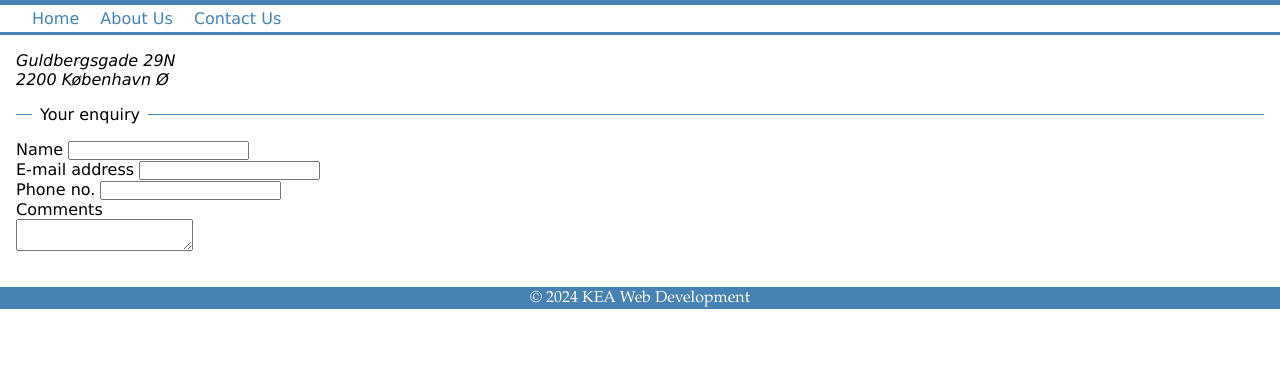
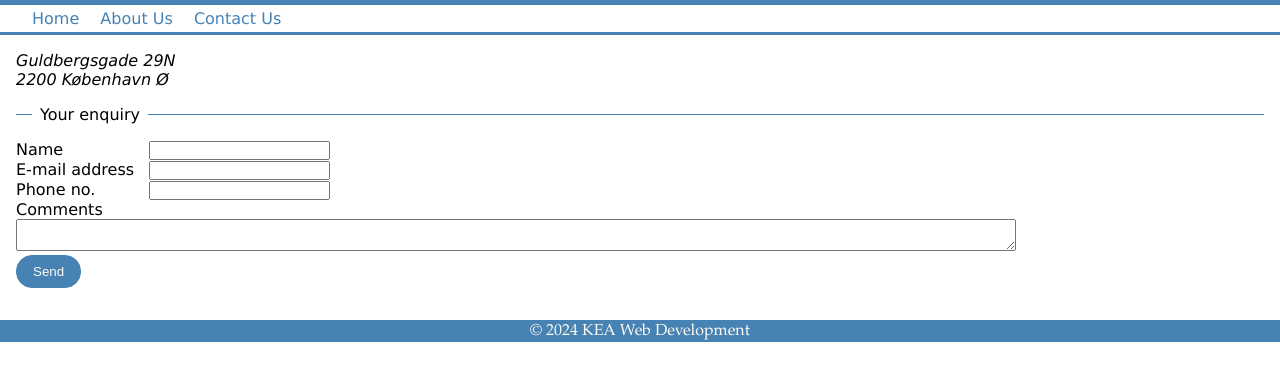
Before and after one commit to arturomorarioja/Web24v_Webshop, a plain HTML site: page contactus.html in a window 1280 px wide. Shown: the part 49-430 px from the top of the page. Drawn offline with Linux system fonts and the light colour scheme.

Commit message:
Contact us form input validation implemented

```diff
--- a/contactus.html
+++ b/contactus.html
@@ -26,26 +26,29 @@
                 2200 København Ø
             </div>
         </address>
-        <form action="">
+        <form id="frmContact">
             <fieldset>
                 <legend>Your enquiry</legend>
                 <div>
                     <label for="txtName">Name</label>
-                    <input type="text" id="txtName">
+                    <input type="text" id="txtName" name="formName" required>
                 </div>
                 <div>
                     <label for="txtEmail">E-mail address</label>
-                    <input type="text" id="txtEmail">
+                    <input type="email" id="txtEmail" name="formEmail" required>
                 </div>
                 <div>
                     <label for="txtPhone">Phone no.</label>
-                    <input type="text" id="txtPhone">
+                    <input type="tel" id="txtPhone" name="formPhone" pattern="[0-9]{8}" required>
                 </div>
                 <div>
                     <div>
                         <label for="txtComments">Comments</label>
                     </div>
-                    <textarea name="" id="txtComments"></textarea>
+                    <textarea name="" id="txtComments" name="formComments" required></textarea>
+                </div>
+                <div>
+                    <input type="submit" value="Send">
                 </div>
             </fieldset>
         </form>
--- a/css/contactus.css
+++ b/css/contactus.css
@@ -13,3 +13,20 @@ legend {
     margin-left: 1rem;
     padding: 0 0.5rem;
 }
+
+label {
+    display: inline-block;
+    width: 8rem;
+}
+
+input[type=submit] {
+    padding: 0.5rem 1rem;
+    border: thin solid var(--colorBgSecondary);
+    border-radius: 1rem;
+    color: var(--colorSecondary);
+    background-color: var(--colorBgSecondary);
+}
+
+textarea {
+    width: 80%;
+}
--- /dev/null
+++ b/js/contactus.js
@@ -0,0 +1,5 @@
+'use strict';
+
+document.querySelector('#frmContact').addEventListener('submit', function(e) {
+    e.preventDefault();
+});
```
